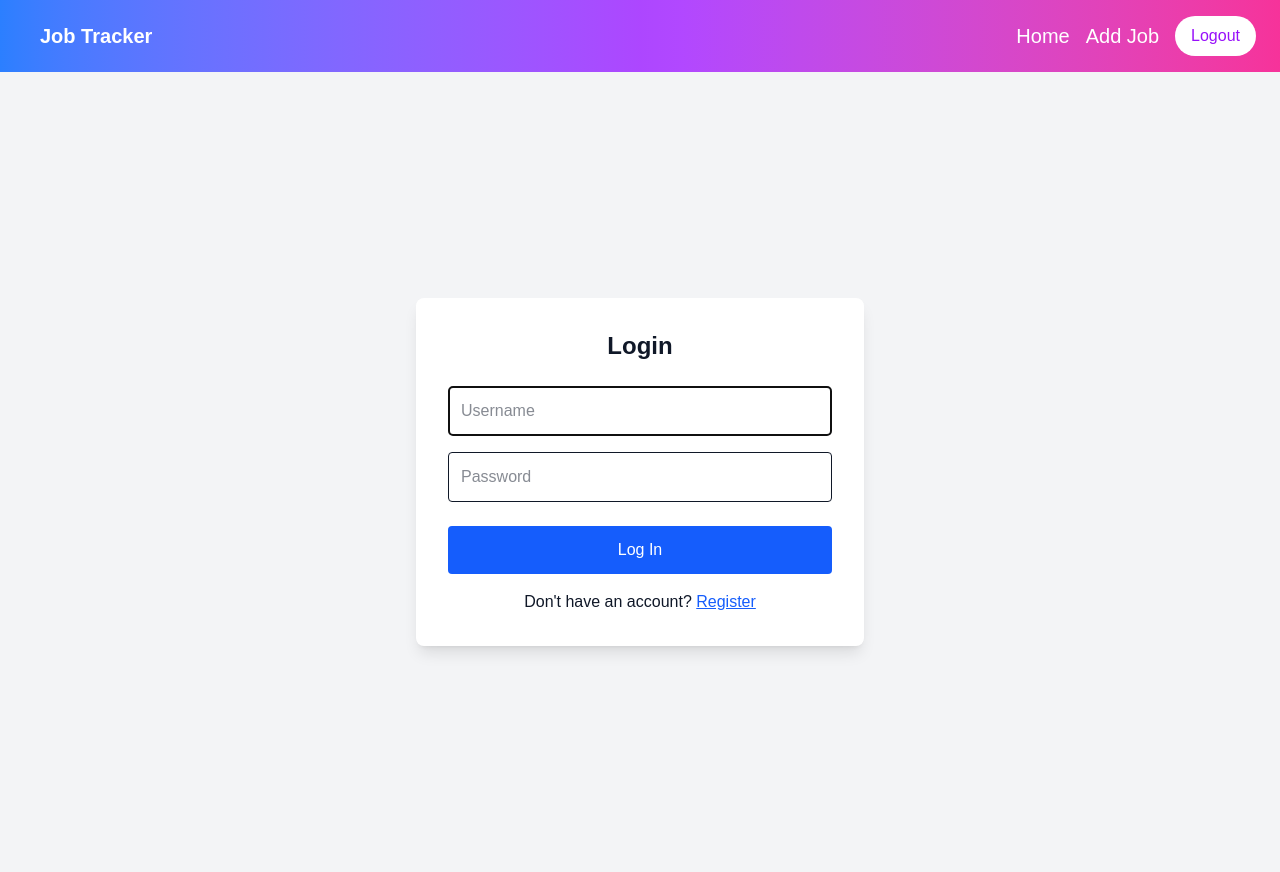
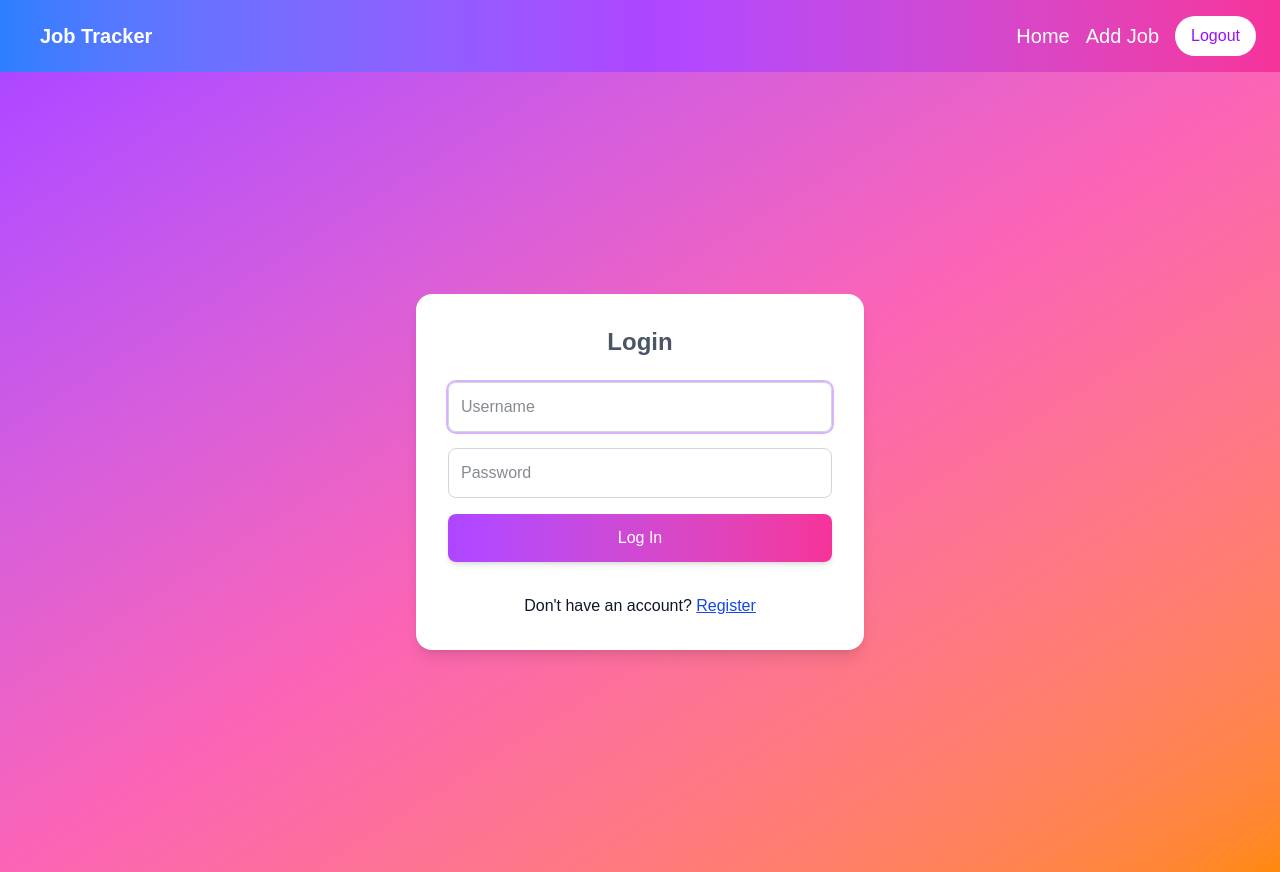
Before and after one commit to Nomala03/Job-tracker-app, a React (Vite) app: page /login in a window 1280 px wide. Built offline with nearby package versions, Linux system fonts and the light colour scheme.

Commit message:
add styling on loginPage

```diff
--- a/src/pages/LoginPage.tsx
+++ b/src/pages/LoginPage.tsx
@@ -20,19 +20,20 @@ const LoginPage = () => {
   };
 
   return (
-    <section className="min-h-screen flex items-center justify-center bg-gray-100 px-4">
+    <section className="min-h-screen flex items-center justify-center bg-gradient-to-br from-purple-500 via-pink-400 to-orange-400 px-4">
+      <div className="bg-white p-8 rounded-2xl shadow-lg w-full max-w-md">
         <form
           onSubmit={handleSubmit}
-        className="bg-white bg-opacity-80 backdrop-blur-md rounded-lg shadow-lg p-8 max-w-md w-full mx-auto"
+          className="max-w-md w-full mx-auto space-y-4"
         >
-        <h1 className="text-2xl font-bold mb-6 text-center">Login</h1>
+        <h1 className="text-2xl font-bold mb-6 text-center text-gray-600">Login</h1>
           {error && (
-          <p className="mb-4 text-red-600 text-center font-semibold">{error}</p>
+            <p className="mb-4 text-red-500 text-center font-semibold">{error}</p>
           )}
           <input
             type="text"
             placeholder="Username"
-          className="w-full p-3 border rounded mb-4"
+            className="w-full p-3 border border-gray-300 rounded-lg focus:outline-none focus:ring-2 focus:ring-purple-300"
             value={username}
             onChange={(e) => setUsername(e.target.value)}
             required
@@ -41,7 +42,7 @@ const LoginPage = () => {
           <input
             type="password"
             placeholder="Password"
-          className="w-full p-3 border rounded mb-6"
+            className="w-full p-3 border border-gray-300 rounded-lg focus:outline-none focus:ring-2 focus:ring-purple-300"
             value={password}
             onChange={(e) => setPassword(e.target.value)}
             required
@@ -49,17 +50,18 @@ const LoginPage = () => {
           />
           <button
             type="submit"
-          className="w-full bg-blue-600 text-white p-3 rounded hover:bg-blue-700 transition"
+            className="w-full py-3 bg-gradient-to-r from-purple-500 to-pink-500 text-white rounded-lg shadow-md hover:opacity-90 transition"
           >
             Log In
           </button>
           <p className="mt-4 text-center">
             Don't have an account?{' '}
-          <Link to="/register" className="text-blue-600 underline">
+            <Link to="/register" className="text-blue-700 underline">
             Register
             </Link>
           </p>
         </form>
+      </div>
     </section>
   );
 };
```
Lines whose indentation alone changed are shown as unchanged.
